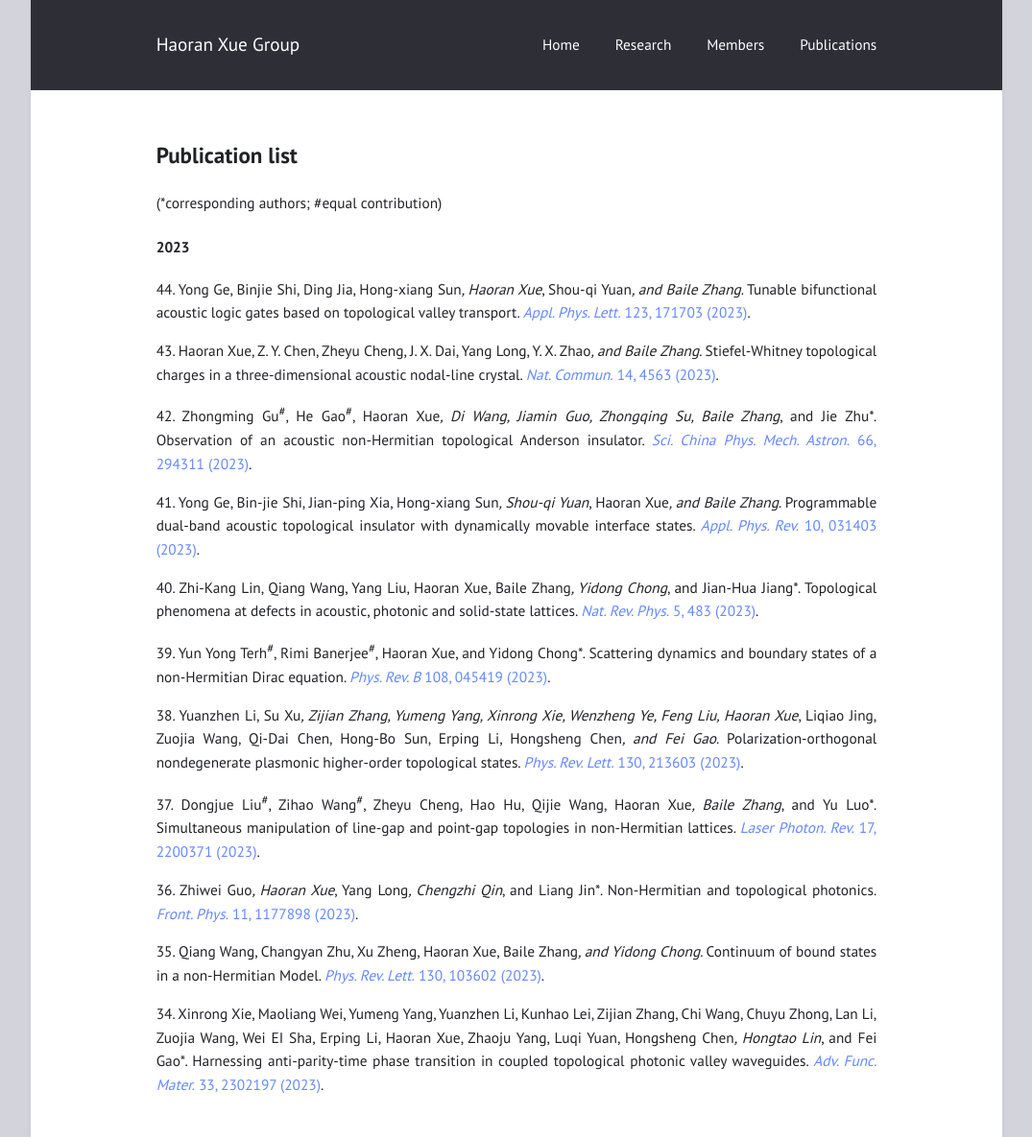
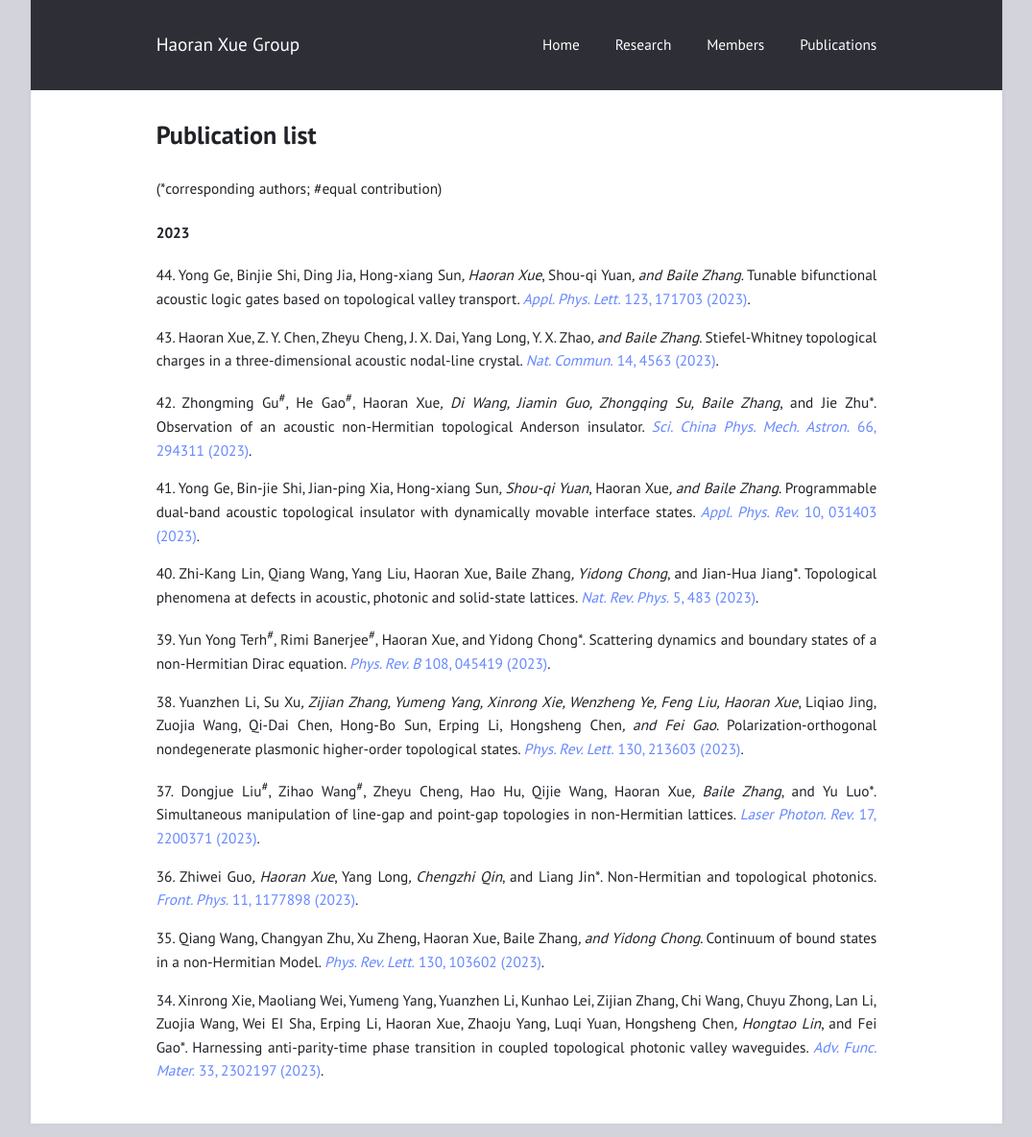
Before and after one commit to haoran-group/haoran-group.github.io, a Jekyll site: the page built from paper.md, in a window 1280 px wide. Shown: the whole page at 96% size, without its empty margins (102-1177 px from the left). Built offline with Jekyll 4.4.1, drawn with Linux system fonts in a browser that asks for light colours.

```diff
--- a/paper.md
+++ b/paper.md
@@ -1,9 +1,7 @@
 ---
 layout: page
-title:
+title: Publication list
 ---
-
-## Publication list
 
 (*corresponding authors; #equal contribution)
 
```
